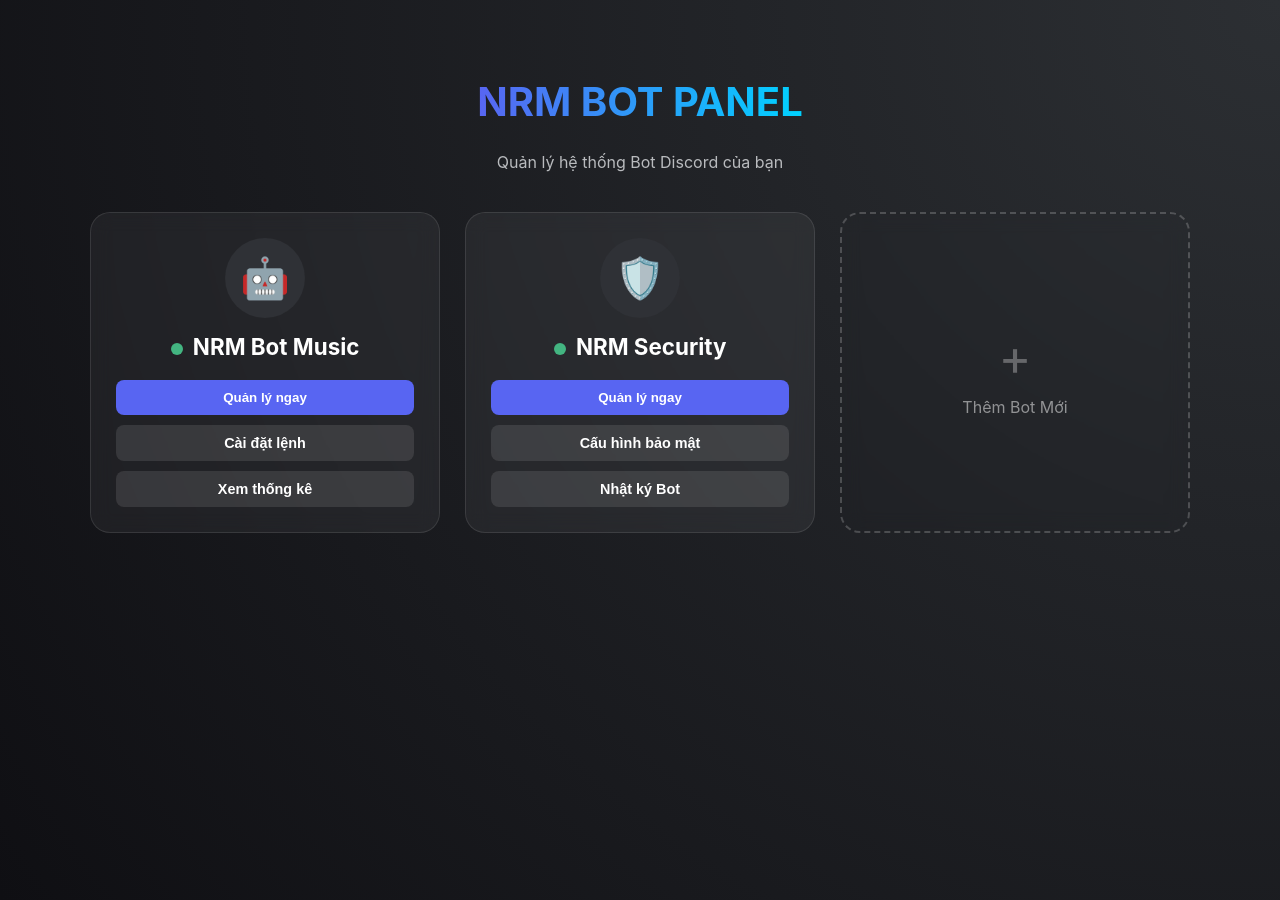
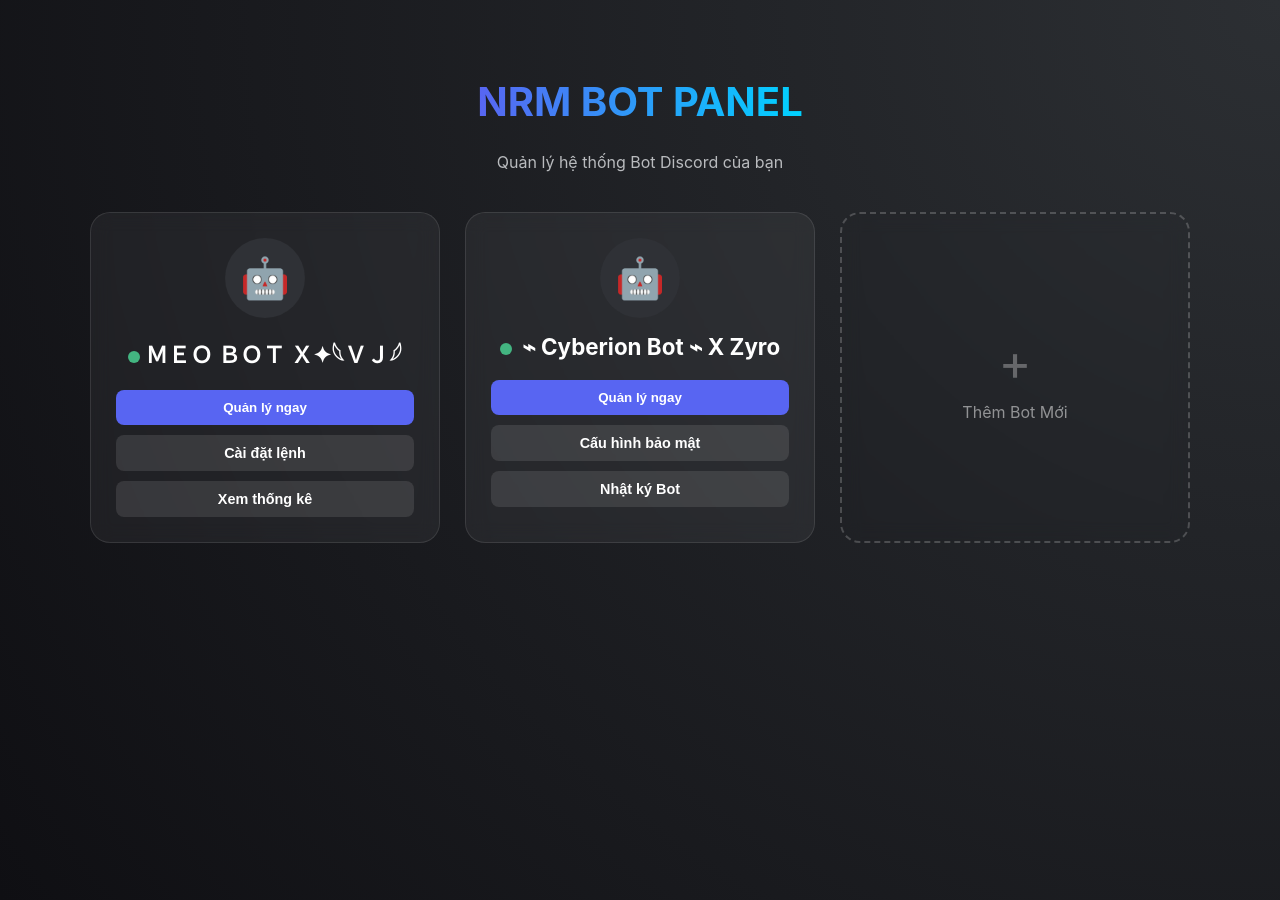
Before and after one commit to jnikcbk/Botvip, a plain HTML site: page index.html in a window 1280 px wide. Drawn offline with Linux system fonts and the light colour scheme.

Commit message:
Update index.html

```diff
--- a/index.html
+++ b/index.html
@@ -3,7 +3,7 @@
 <head>
     <meta charset="UTF-8">
     <meta name="viewport" content="width=device-width, initial-scale=1.0">
-    <title>NRM Premium Dashboard</title>
+    <title>Meo Bot and Cyberion Bot PREMIUM</title>
     <style>
         :root {
             --primary: #5865F2;
@@ -140,7 +140,7 @@
     <div class="container">
         <div class="card">
             <div class="bot-img">🤖</div>
-            <span class="bot-name"><span class="status-dot"></span> NRM Bot Music</span>
+            <span class="bot-name"><span class="status-dot"></span>ＭＥＯ ＢＯＴ Ｘ✦𓆩ＶＪ𓆪</span>
             <div class="btn-group">
                 <a href="https://discord.com/oauth2/authorize?client_id=1477295832335384598&scope=identify%20guilds&response_type=code&redirect_uri=https%3A%2F%2Fweddiscordbot.vercel.app%2Fapi%2Fauth%2Fcallback">
                     <button class="btn-main" style="width: 100%;">Quản lý ngay</button>
@@ -151,8 +151,8 @@
         </div>
 
         <div class="card">
-            <div class="bot-img">🛡️</div>
-            <span class="bot-name"><span class="status-dot"></span> NRM Security</span>
+            <div class="bot-img">🤖</div>
+            <span class="bot-name"><span class="status-dot"></span> ⌁ Cyberion Bot ⌁ X Zyro</span>
             <div class="btn-group">
                 <a href="https://discord.com/oauth2/authorize?client_id=ID_BOT_2_CUA_BAN&scope=identify%20guilds&response_type=code&redirect_uri=https%3A%2F%2Fweddiscordbot.vercel.app%2Fapi%2Fauth%2Fcallback">
                     <button class="btn-main" style="width: 100%;">Quản lý ngay</button>
```
